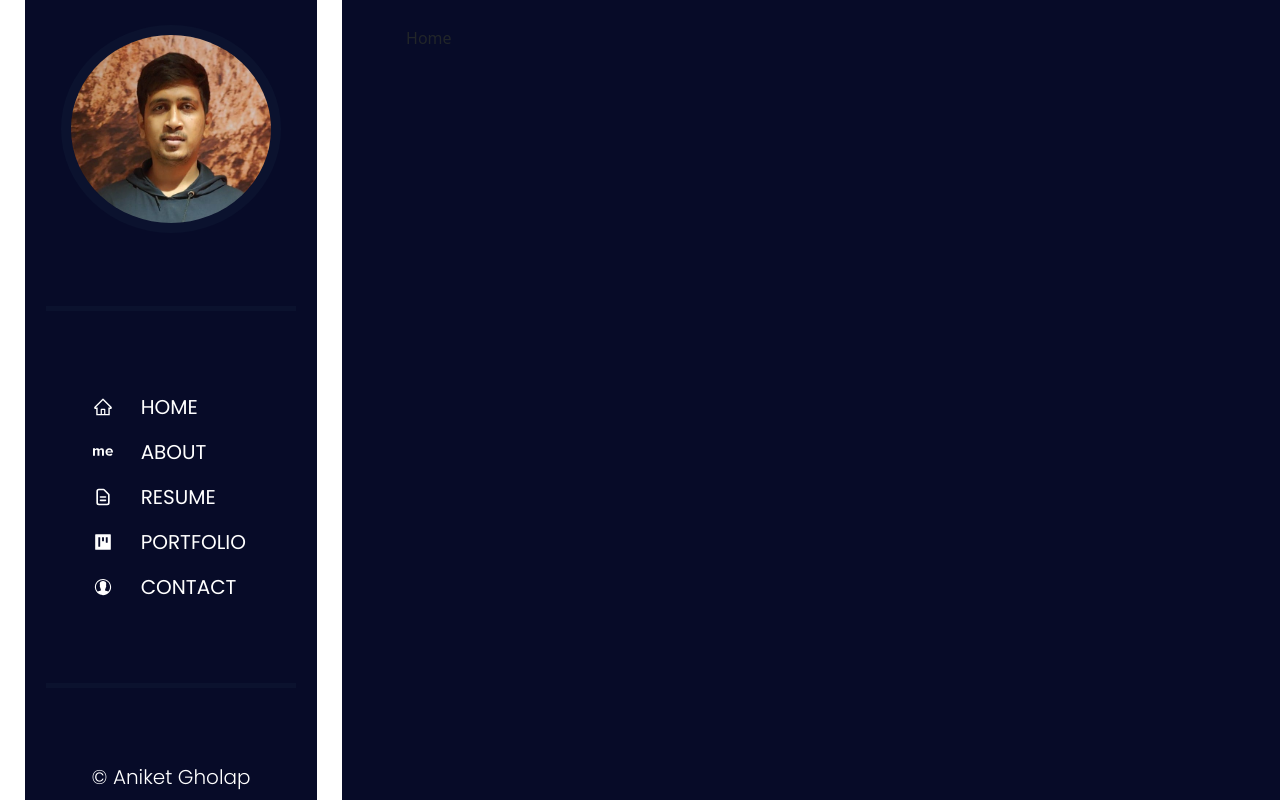
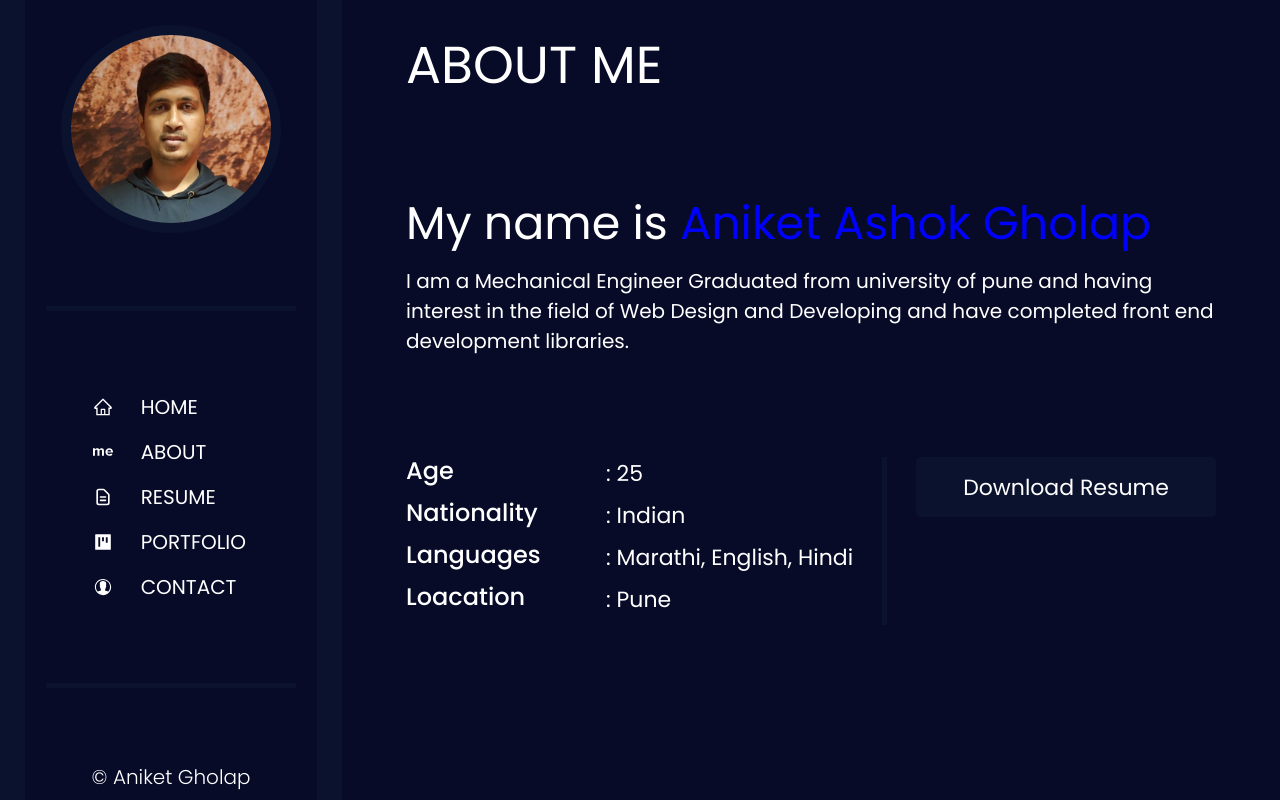
Before and after one commit to Aniket1108/Personal-Website, a React (Create React App) app: page /aboutme in a window 1280 px wide. Built offline with nearby package versions, Linux system fonts and the light colour scheme.

Commit message:
small design changes

```diff
--- a/src/App.js
+++ b/src/App.js
@@ -12,8 +12,7 @@ function App() {
       <div className="mainPage">
         <Sidebar />
         <Switch>
-
-          <Route path="" component={Home} />
+          <Route path="/" exact component={Home} />
           <Route path="/aboutme" component={About} />
         </Switch>
       </div>
--- a/src/app.scss
+++ b/src/app.scss
@@ -4,5 +4,8 @@
     box-sizing: border-box;
 }
 .mainPage{
+    width: 100vw;
+    height: 100vh;
     display: flex;
+    background-color: #0B122E;
 }
--- a/src/components/Sidebar/SidebarLink.js
+++ b/src/components/Sidebar/SidebarLink.js
@@ -8,7 +8,7 @@ export const SidebarLink = [
     {
         img:<AiOutlineHome />,
         name:"HOME",
-        link:""
+        link:"/"
     },
     {
         img:<SiAboutDotMe />,
--- a/src/components/Sidebar/sidebar.scss
+++ b/src/components/Sidebar/sidebar.scss
@@ -1,3 +1,4 @@
+
 .sidebar{
     display: flex;
     flex-direction: column;
@@ -36,6 +37,10 @@
         border-top-left-radius: 10px;
         border-bottom-left-radius: 10px;
     }
+    #activeLink{
+        background-color: #0B122E;
+    }
+
     .links-list{
         display: flex;
         width: 100%;
--- a/src/components/about/About.js
+++ b/src/components/about/About.js
@@ -17,6 +17,7 @@ const About = () => {
                         <div className="data"><h4>Languages</h4><span>: Marathi, English, Hindi</span></div>
                         <div className="data"><h4>Loacation</h4><span>: Pune</span></div>
                     </div>
+                    <div className="seperator"></div>
                     <button className="resume">Download Resume</button>
                 </div>
             </div>
--- a/src/components/about/about.scss
+++ b/src/components/about/about.scss
@@ -42,6 +42,11 @@
         width: 200px;
 
     }
+    .seperator{
+        height: 100%;
+        width: 5px;
+        background-color: #0B122E;
+    }
     .resume{
 
         width: 300px;
```
